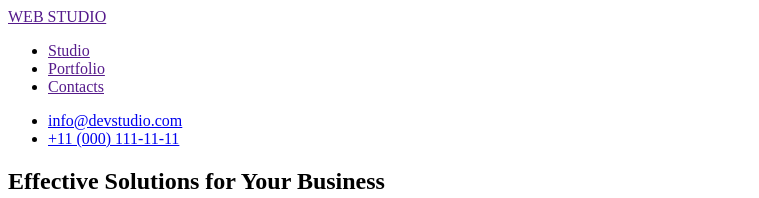
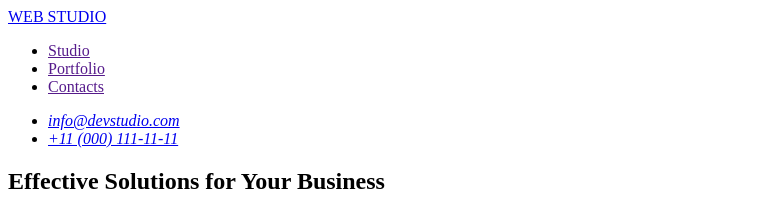
Before and after one commit to Oleksandra-Kravchenko/goit-markup-hw-01, a plain HTML site: page index.html in a window 1280 px wide. Shown: the top 198 px of the page, without its empty margins (0-759 px from the left). Drawn offline with Linux system fonts and the light colour scheme.

Commit message:
first project

```diff
--- a/index.html
+++ b/index.html
@@ -7,18 +7,20 @@
   </head>
   <body>
     <header>
-      <a href="">WEB STUDIO</a>
       <nav>
+        <a href="index.html">WEB STUDIO</a>
         <ul>
           <li><a href="">Studio</a></li>
           <li><a href="">Portfolio</a></li>
           <li><a href="">Contacts</a></li>
         </ul>
       </nav>
-      <ul>
-        <li><a href="mailto:info@devstudio.com">info@devstudio.com</a></li>
-        <li><a href="tel:+110001111111">+11 (000) 111-11-11</a></li>
-      </ul>
+      <address>
+        <ul>
+          <li><a href="mailto:info@devstudio.com">info@devstudio.com</a></li>
+          <li><a href="tel:+110001111111">+11 (000) 111-11-11</a></li>
+        </ul>
+      </address>
     </header>
     <main>
       <section>
```
